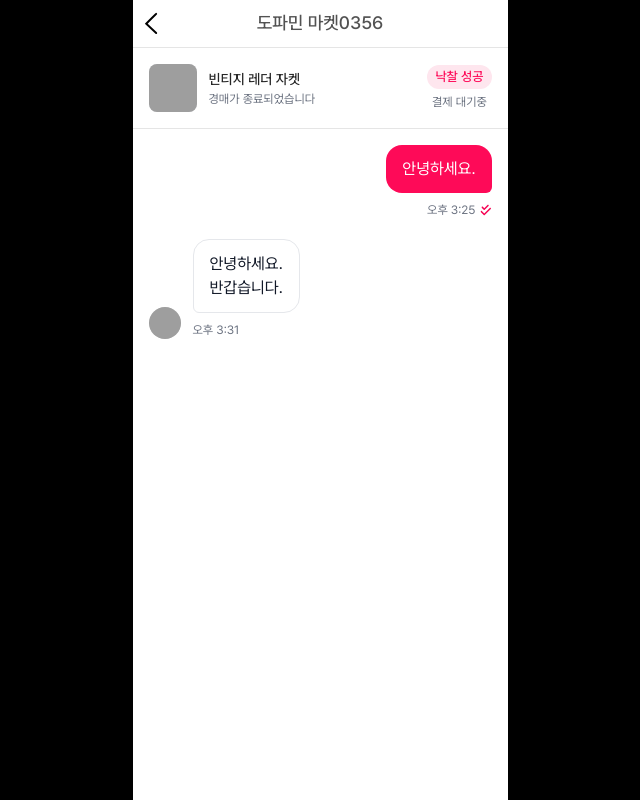
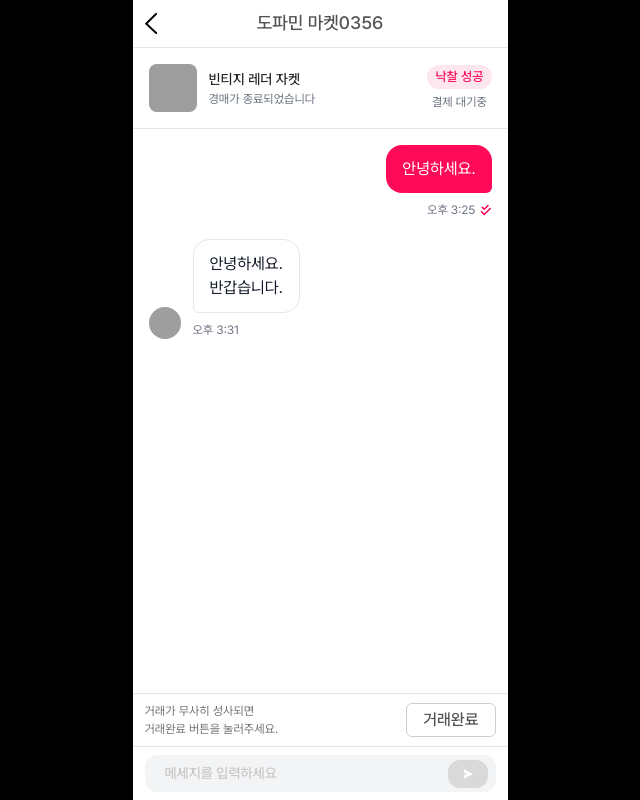
Before and after one commit to BeJunseok/Dopamine-FE, a React (Vite) app: page /chat/1 in a window 1280 px wide. Shown: the whole page, without its empty margins (320-960 px from the left). Built offline with nearby package versions, Linux system fonts and the light colour scheme; grey boxes are pictures that could not be loaded.

Commit message:
[FEAT] 채팅창 Footer 구현

```diff
--- a/package.json
+++ b/package.json
@@ -24,6 +24,7 @@
     "react": "^19.1.1",
     "react-dom": "^19.1.1",
     "react-router-dom": "^7.9.4",
+    "react-textarea-autosize": "^8.5.9",
     "swiper": "^12.0.3",
     "zustand": "^5.0.8"
   },
--- /dev/null
+++ b/src/components/chat/footer/Footer.tsx
@@ -0,0 +1,86 @@
+import Send from "@/assets/svgs/chat/send.svg?react";
+import React, { useState } from "react";
+import TextareaAutosize from "react-textarea-autosize";
+
+interface FooterProps {
+  isBuyer: boolean;
+  isSending: boolean;
+  onSubmit: (text: string) => void;
+  onComplete: () => void;
+}
+
+const Footer = ({ isBuyer, isSending, onSubmit, onComplete }: FooterProps) => {
+  const [text, setText] = useState("");
+
+  const handleSubmit = () => {
+    if (!text.trim()) {
+      setText("");
+      return;
+    }
+
+    onSubmit(text);
+    setText("");
+  };
+
+  const handleKeyDown = (e: React.KeyboardEvent<HTMLTextAreaElement>) => {
+    if (e.nativeEvent.isComposing) {
+      return;
+    }
+    if (isSending) {
+      e.preventDefault();
+      return;
+    }
+
+    // 모바일에서는 Enter를 디폴트 값이 되도록
+    const isMobile = "ontouchstart" in window;
+
+    if (e.key === "Enter" && !e.shiftKey && !isMobile) {
+      e.preventDefault();
+      handleSubmit();
+    }
+  };
+
+  return (
+    <div className="sticky bottom-0 w-full z-50">
+      {isBuyer && (
+        <div className="flex items-center justify-between px-3 py-2 border-t border-grey04 bg-white">
+          <p className="text-reg12 text-darkgrey01">
+            거래가 무사히 성사되면
+            <br />
+            거래완료 버튼을 눌러주세요.
+          </p>
+          <button
+            onClick={onComplete}
+            className="px-4 py-1 text-med16 text-darkgrey02 border border-grey10 rounded-md cursor-pointer hover:bg-lightpink"
+          >
+            거래완료
+          </button>
+        </div>
+      )}
+
+      <div className="bg-white w-full px-3 py-2 border-t border-grey04">
+        <div className="flex items-center gap-2 bg-grey02 rounded-xl px-2 py-1">
+          <TextareaAutosize
+            minRows={1}
+            maxRows={3}
+            value={text}
+            onChange={e => setText(e.target.value)}
+            onKeyDown={handleKeyDown}
+            placeholder="메세지를 입력하세요"
+            className="flex-1 px-3 py-1 text-med14 text-darkgrey02 placeholder-grey11 outline-none bg-transparent resize-none"
+            autoFocus
+          />
+          <button
+            onClick={handleSubmit}
+            disabled={!text.trim() || isSending}
+            className="w-10 h-7 flex items-center justify-center bg-mainpink disabled:bg-grey06 rounded-xl cursor-pointer"
+          >
+            <Send className="w-3 h-5 text-white" />
+          </button>
+        </div>
+      </div>
+    </div>
+  );
+};
+
+export default Footer;
--- a/src/hooks/useItemModal.ts
+++ b/src/hooks/useItemModal.ts
@@ -1,14 +1,15 @@
 import { useState } from "react";
 import { useNavigate } from "react-router-dom";
 
-export const useItemModal = () => {
+export const useItemModal = (roomId: number) => {
   const [isChatModalOpen, setChatModalOpen] = useState(false);
   const [isRejectModalOpen, setRejectModalOpen] = useState(false);
   const navigate = useNavigate();
 
   const handleConfirmChat = () => {
     setChatModalOpen(false);
-    alert("채팅방으로 이동");
+
+    navigate(`/chat/${roomId}`);
   };
 
   const handleConfirmReject = () => {
--- a/src/mock/itemDetail.ts
+++ b/src/mock/itemDetail.ts
@@ -31,6 +31,7 @@ export const mockItems: ItemData = {
       "https://img.freepik.com/free-vector/graident-ai-robot-vectorart_78370-4114.jpg?semt=ais_hybrid&w=740&q=80", // 판매자 사진
     name: "도마민 마켓 0365", // 판매자 이름
   },
+  roomId: 1, // 채팅방 번호
 };
 
 export const mockBids = {
--- a/src/pages/chat/ChatPage.tsx
+++ b/src/pages/chat/ChatPage.tsx
@@ -1,13 +1,70 @@
+import Footer from "@/components/chat/footer/Footer";
 import Header from "@/components/chat/header/Header";
 import MessageList from "@/components/chat/message/MessageList";
+import ConfirmModal from "@/components/common/ConfirmModal";
 import { mockItem, mockMessages } from "@/mock/chatInfo";
+import { Message } from "@/types/chat/Chat.type";
+import { useState } from "react";
+import { useNavigate } from "react-router-dom";
 
 const ChatPage = () => {
+  const [messages, setMessages] = useState<Message[]>(mockMessages);
+  const [isSending, setSending] = useState(false);
+  const [isModalOPen, setModalOpen] = useState(false);
+
+  const navigate = useNavigate();
+
+  const myUserId = 1;
+
+  const handleMessageSubmit = (text: string) => {
+    if (isSending) return;
+
+    setSending(true);
+
+    const tempMessage: Message = {
+      id: Math.random(),
+      senderId: myUserId,
+      text: text,
+      createdAt: new Date().toISOString(),
+      isRead: false,
+    };
+
+    setMessages(prevMessages => [...prevMessages, tempMessage]);
+
+    setSending(false);
+  };
+
+  const handelCompleteAution = () => {
+    setModalOpen(false);
+
+    navigate("/items");
+  };
+
   return (
-    <>
+    <div className="flex flex-col h-full">
       <Header item={mockItem} />
-      <MessageList messages={mockMessages} myUserId={1} />
-    </>
+      <MessageList messages={messages} myUserId={myUserId} />
+      <Footer
+        isBuyer={true}
+        isSending={isSending}
+        onSubmit={handleMessageSubmit}
+        onComplete={() => setModalOpen(true)}
+      />
+
+      <ConfirmModal
+        isOpen={isModalOPen}
+        onClose={() => setModalOpen(false)}
+        onConfirm={handelCompleteAution}
+        title="거래 종료"
+        confirmText="거래 완료 됐어요"
+      >
+        <p>
+          거래가 무사히 성사되었나요?
+          <br />
+          상품을 받으신 후, 거래 완료를 눌러주세요
+        </p>
+      </ConfirmModal>
+    </div>
   );
 };
 
--- a/src/pages/itemDetail/ItemDetailPage.tsx
+++ b/src/pages/itemDetail/ItemDetailPage.tsx
@@ -1,10 +1,10 @@
+import ConfirmModal from "@/components/common/ConfirmModal";
 import BidBottomSheet from "@/components/item/detail/bid/BidBottomSheet";
 import BidHistoryList from "@/components/item/detail/bidHistory/BidHistoryList";
 import Footer from "@/components/item/detail/footer/Footer";
 import Header from "@/components/item/detail/header/Header";
 import ItemCard from "@/components/item/detail/itemCard/ItemCard";
 import ItemImage from "@/components/item/detail/itemImage/ItemImage";
-import ConfirmModal from "@/components/item/detail/modal/ConfirmModal";
 import QnaInputBar from "@/components/item/detail/qna/QnaInputBar";
 import QnaList from "@/components/item/detail/qna/QnaList";
 import { useItemBid } from "@/hooks/useItemBid";
@@ -29,7 +29,7 @@ const ItemDetailPage = () => {
     setRejectModalOpen,
     handleConfirmChat,
     handleConfirmReject,
-  } = useItemModal();
+  } = useItemModal(item.roomId);
 
   // Q&A
   const {
--- a/src/types/item/detail/ItemCard.type.ts
+++ b/src/types/item/detail/ItemCard.type.ts
@@ -18,6 +18,7 @@ export interface ItemData {
     image: string; // 판매자 사진
     name: string; // 판매자 이름
   };
+  roomId: number; // 채팅방 번호
 }
 
 export type ViewState = "LIVE" | "LIVE_BIDDING" | "WON" | "LOST" | "ENDED";
```
Also changed, not shown: src/assets/svgs/chat/send.svg (added), src/components/common/ConfirmModal.tsx (renamed from src/components/item/detail/modal/ConfirmModal.tsx), 1 other file (tests, documents, lock files or other folders).
